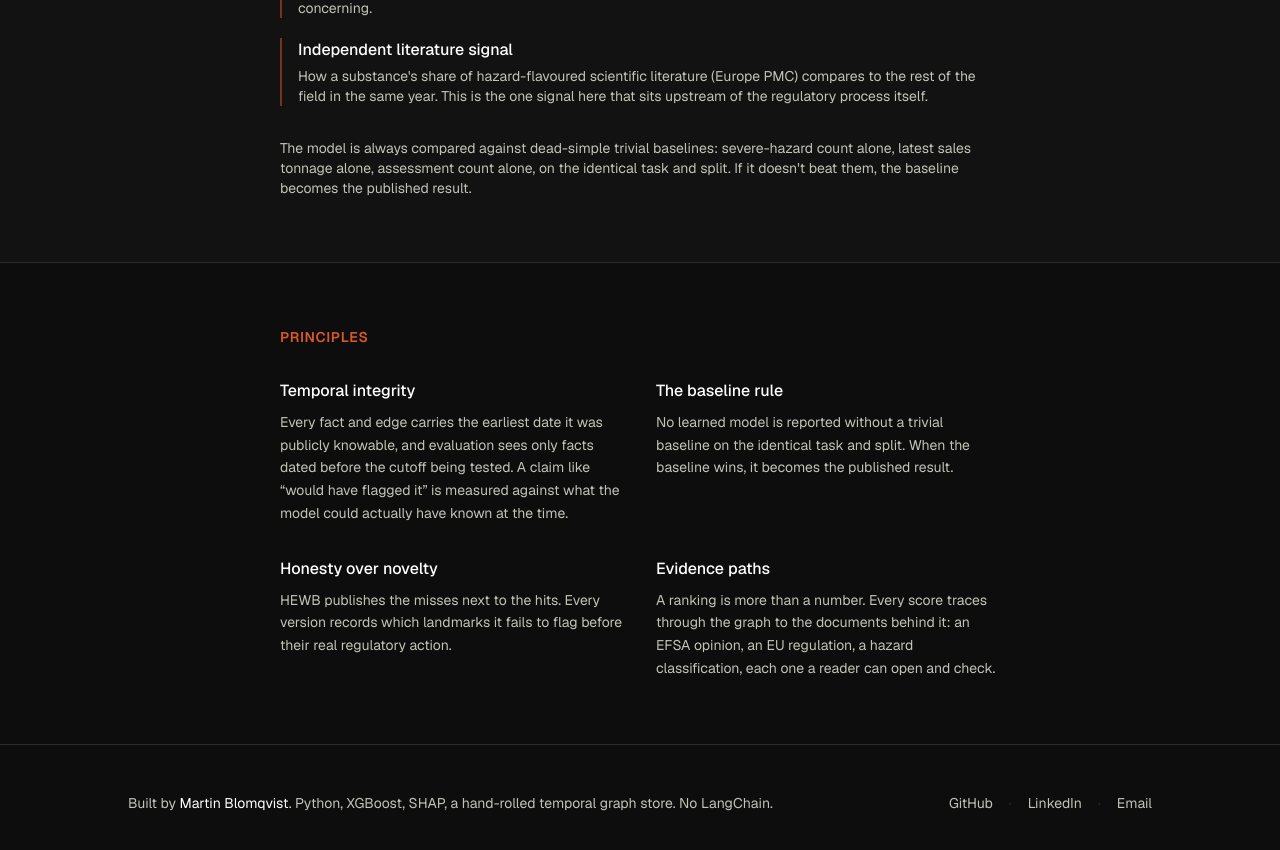
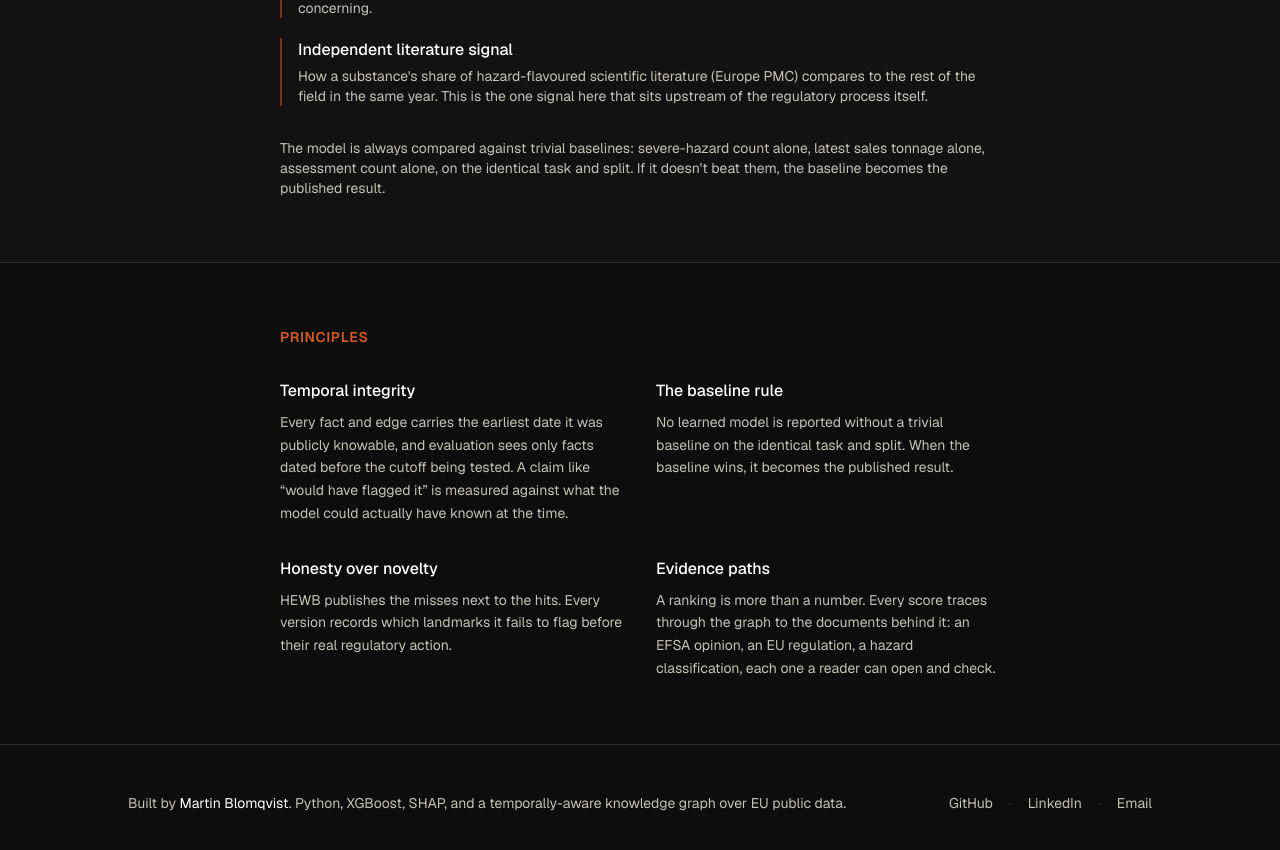
Before and after one commit to MartinBlomqvistDev/hazium, a Next.js app in the folder web/: page / in a window 1280 px wide. Shown: the part 3660-4510 px from the top of the page. Built offline with nearby package versions, Linux system fonts and the light colour scheme.

Commit message:
fix: remove build-stack flex from footer copy

```diff
--- a/web/components/Footer.tsx
+++ b/web/components/Footer.tsx
@@ -4,7 +4,8 @@ export default function Footer() {
       <div className="mx-auto flex max-w-5xl flex-col gap-6 sm:flex-row sm:items-center sm:justify-between">
         <div className="text-sm text-text-secondary">
           Built by <span className="text-text-primary">Martin Blomqvist</span>.
-          Python, XGBoost, SHAP, a hand-rolled temporal graph store. No LangChain.
+          Python, XGBoost, SHAP, and a temporally-aware knowledge graph over EU
+          public data.
         </div>
         <div className="flex flex-wrap items-center gap-4 text-sm text-text-secondary">
           <a
--- a/web/components/HowItWorks.tsx
+++ b/web/components/HowItWorks.tsx
@@ -46,7 +46,7 @@ export default function HowItWorks() {
           ))}
         </div>
         <p className="mt-8 text-sm text-text-secondary">
-          The model is always compared against dead-simple trivial baselines:
+          The model is always compared against trivial baselines:
           severe-hazard count alone, latest sales tonnage alone, assessment
           count alone, on the identical task and split. If it doesn&apos;t
           beat them, the baseline becomes the published result.
```
